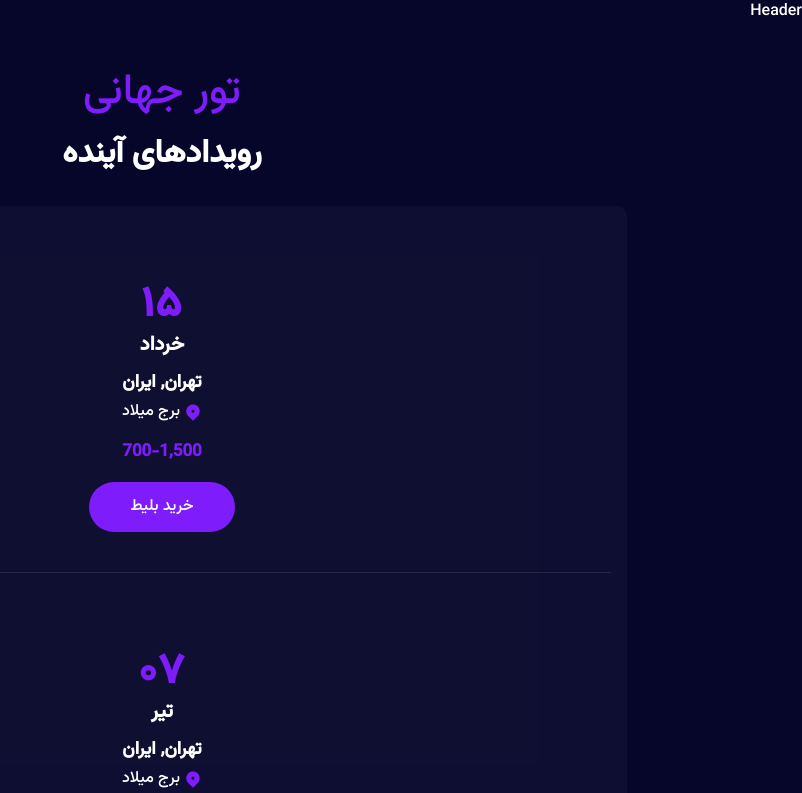
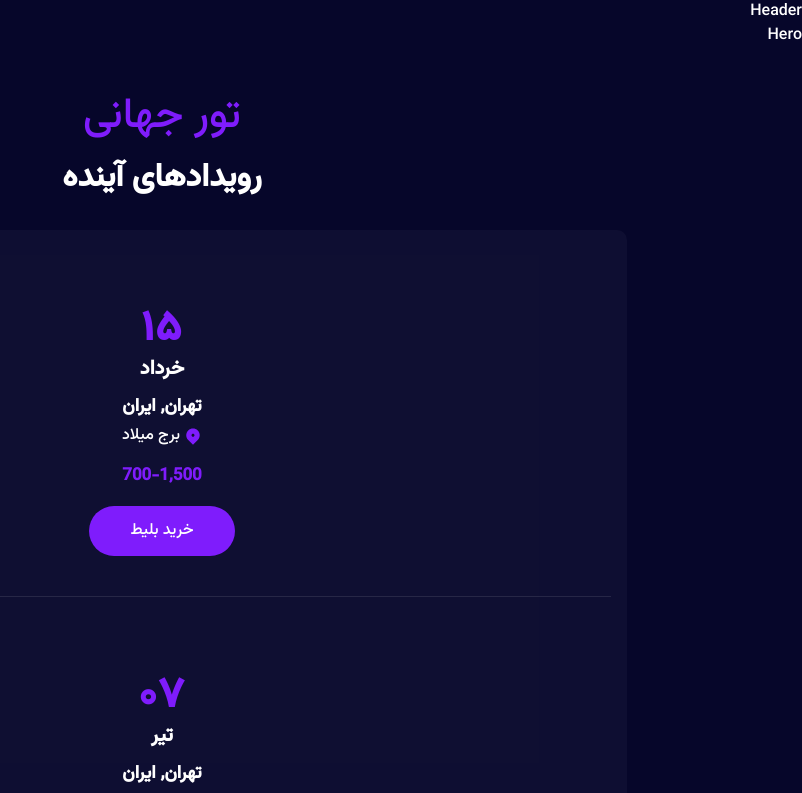
Before and after one commit to Hossein1371za/music-artist-nextjs-tailwind, a Next.js app: page / in a window 1280 px wide. Shown: the top 793 px of the page, without its empty margins (478-1280 px from the left). Built offline with nearby package versions, Linux system fonts and the light colour scheme; data requests are answered from the project's data file.

Commit message:
hero section

```diff
--- a/src/app/page.jsx
+++ b/src/app/page.jsx
@@ -1,9 +1,11 @@
 import Events from "@/components/events/Events";
+import Hero from "@/components/Hero";
 
 
 export default function Home() {
   return (
     <main>
+      <Hero/>
       <Events/>
     </main>
   );
--- /dev/null
+++ b/src/components/Hero.jsx
@@ -0,0 +1,23 @@
+"use client";
+
+import Image from "next/image";
+import {
+  MouseParallaxContainer,
+  MouseParallaxChild,
+} from "react-parallax-mouse";
+import { TypeAnimation } from "react-type-animation";
+import { motion } from "framer-motion";
+import { fadeIn } from "../../varient";
+
+const locationSequence =[
+  'تهران , برج میلاد',3000,
+  'تهران , شهرک غرب',3000,
+  'تبریز , سالن همایش',3000,
+  'اصفهان , چهار باغ',3000,
+  'شیراز , حافظیه',3000,
+]
+const Hero = () => {
+  return <div>Hero</div>;
+};
+
+export default Hero;
```
